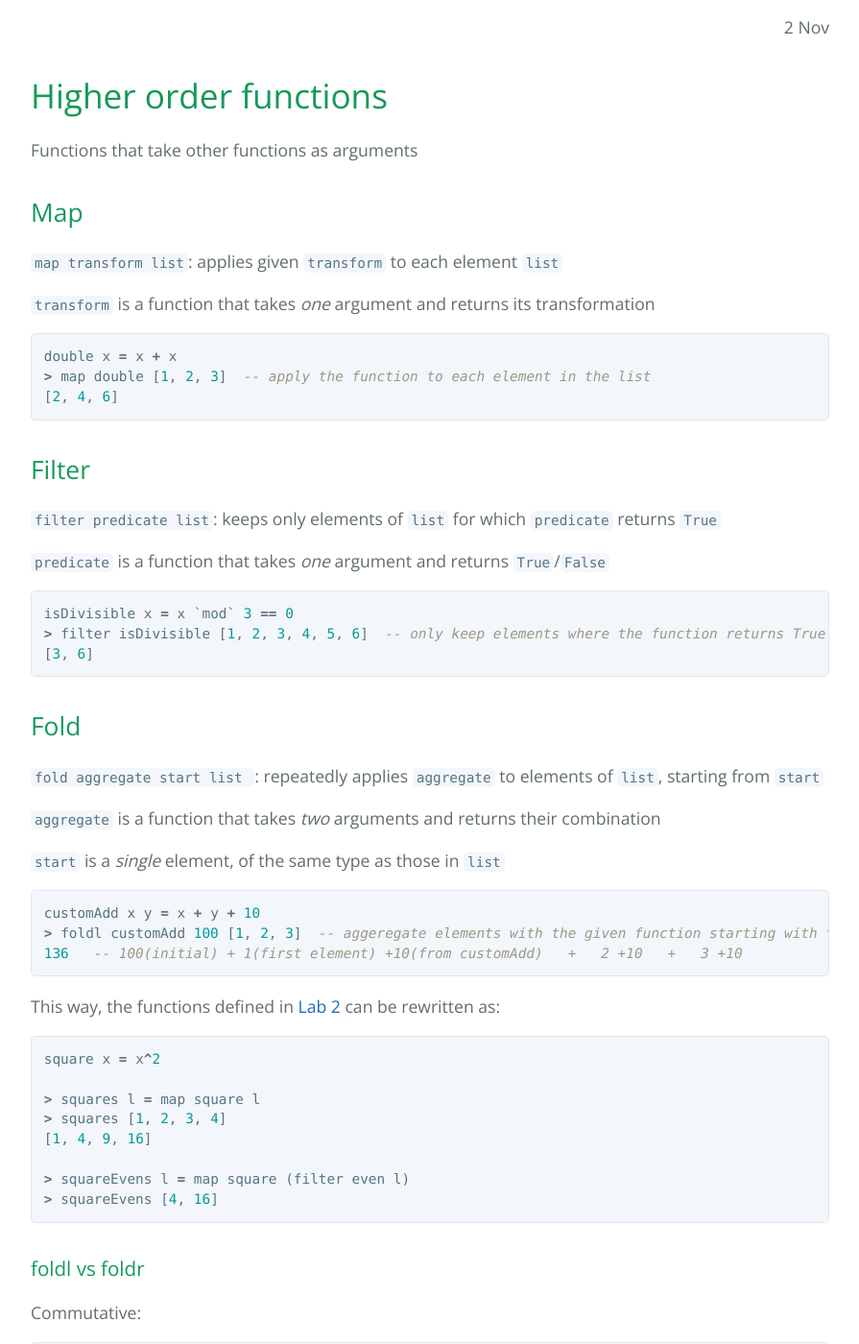
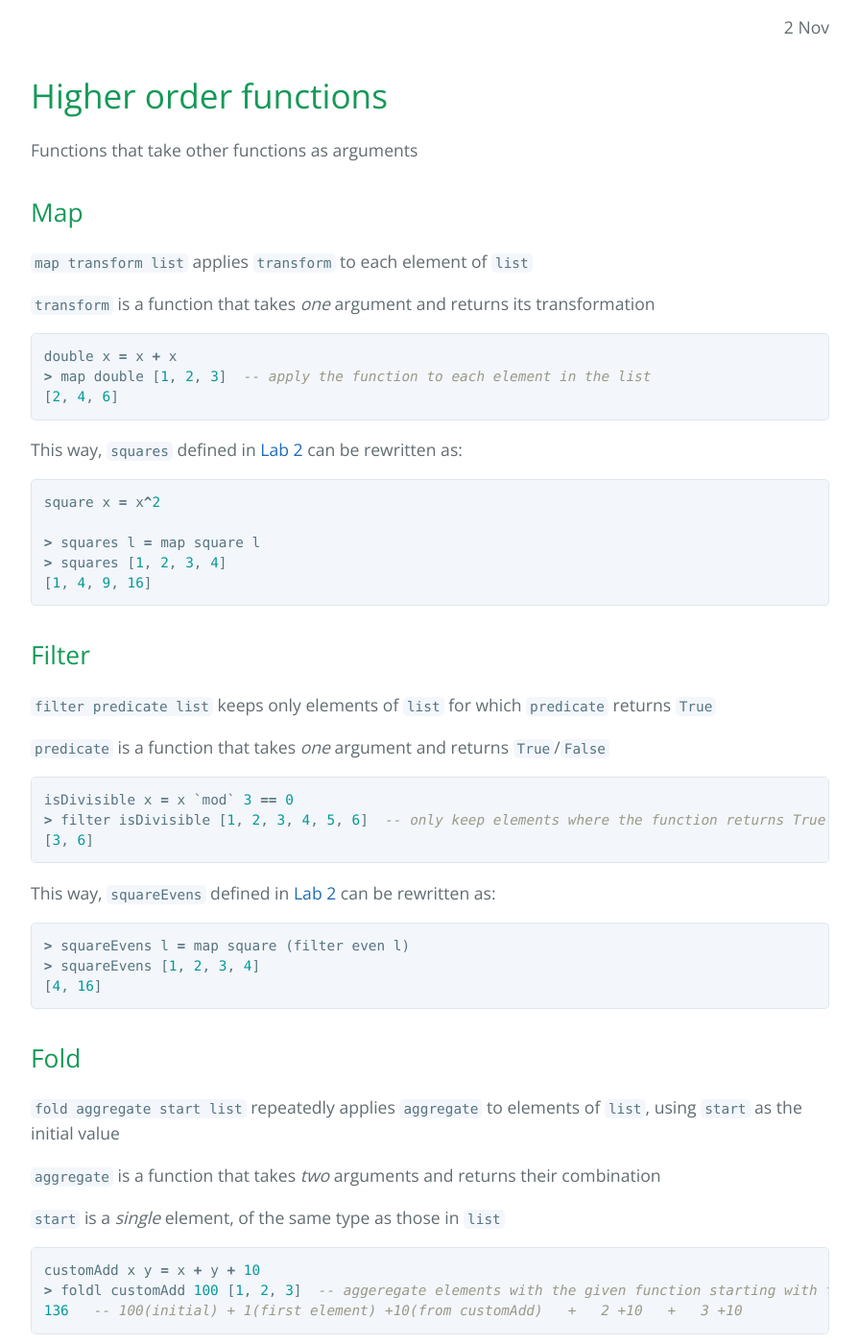
Before and after one commit to stefan-niculae/.well-known, a Jekyll site: the page built from _posts/2016-11-2-lab4.md, in a window 1280 px wide and 1400 px high, scrolled down 444 px. Shown: the whole window at 96% size, without its empty margins (192-1087 px from the left). Built offline with Jekyll 4.4.1, drawn with Linux system fonts in a browser that asks for light colours.

Commit message:
Update 2016-11-2-lab4.md

````diff
--- a/_posts/2016-11-2-lab4.md
+++ b/_posts/2016-11-2-lab4.md
@@ -12,7 +12,7 @@ Functions that take other functions as arguments
 
 ## Map
 
-`map transform list`: applies given `transform` to each element `list`
+`map transform list` applies `transform` to each element of `list`
 
 `transform` is a function that takes *one* argument and returns its transformation
 
@@ -22,9 +22,20 @@ double x = x + x
 [2, 4, 6]
 ```
 
+This way, `squares` defined in [Lab 2](/lab2) can be rewritten as:
+
+```haskell
+square x = x^2
+
+> squares l = map square l
+> squares [1, 2, 3, 4]
+[1, 4, 9, 16]
+```
+
+
 ## Filter
 
-`filter predicate list`: keeps only elements of `list` for which `predicate` returns `True`
+`filter predicate list` keeps only elements of `list` for which `predicate` returns `True`
 
 `predicate` is a function that takes *one* argument and returns  `True`/`False`
 
@@ -34,9 +45,18 @@ isDivisible x = x `mod` 3 == 0
 [3, 6]
 ```
 
+This way, `squareEvens` defined in [Lab 2](/lab2) can be rewritten as:
+
+```haskell
+> squareEvens l = map square (filter even l)
+> squareEvens [1, 2, 3, 4]
+[4, 16]
+```
+
+
 ## Fold
 
-`fold aggregate start list `: repeatedly applies `aggregate` to elements of `list`, starting from `start`
+`fold aggregate start list` repeatedly applies `aggregate` to elements of `list`, using `start` as the initial value
 
 `aggregate` is a function that takes *two* arguments and returns their combination
 
@@ -46,19 +66,6 @@ isDivisible x = x `mod` 3 == 0
 customAdd x y = x + y + 10
 > foldl customAdd 100 [1, 2, 3]  -- aggeregate elements with the given function starting with the initial value
 136   -- 100(initial) + 1(first element) +10(from customAdd)   +   2 +10   +   3 +10
-```
-
-This way, the functions defined in [Lab 2](/lab2) can be rewritten as:
-
-```haskell
-square x = x^2
-
-> squares l = map square l
-> squares [1, 2, 3, 4]
-[1, 4, 9, 16]
-
-> squareEvens l = map square (filter even l)
-> squareEvens [4, 16]
 ```
 
 ### foldl vs foldr
````
